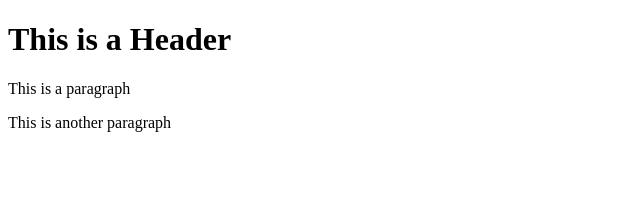
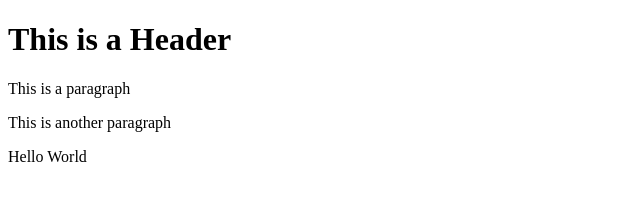
Before and after one commit to KarolO1998/git-test, a website: page index.html in a window 1280 px wide. Shown: the whole page, without its empty margins (0-640 px from the left). Drawn offline with Linux system fonts and the light colour scheme.

Commit message:
using npm

```diff
--- a/index.html
+++ b/index.html
@@ -4,5 +4,6 @@
     <h1>This is a Header</h1>
     <p>This is a paragraph</p>
     <p>This is another paragraph</p>
+    <p>Hello World</p>
   </body>
 </html>
```
Also changed, not shown: package.json (added, +24 -0 lines), 2 other files.
